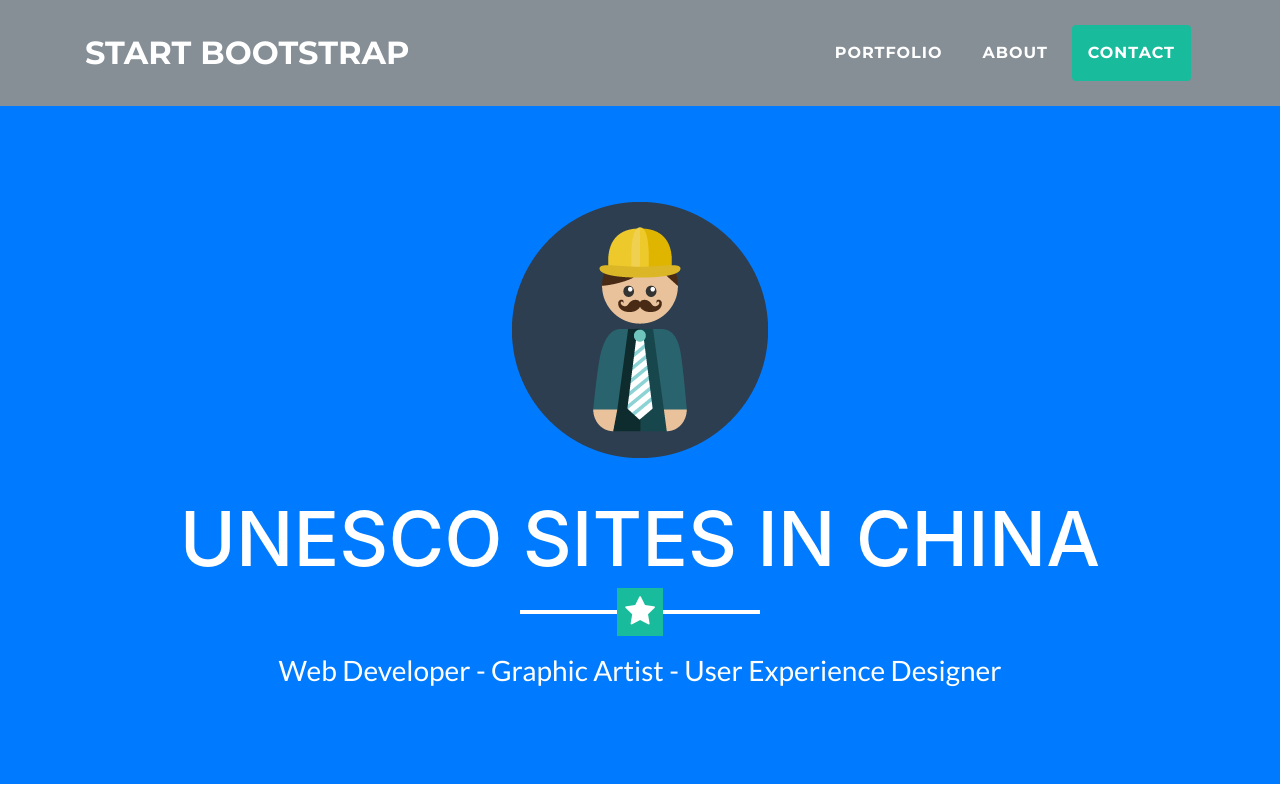
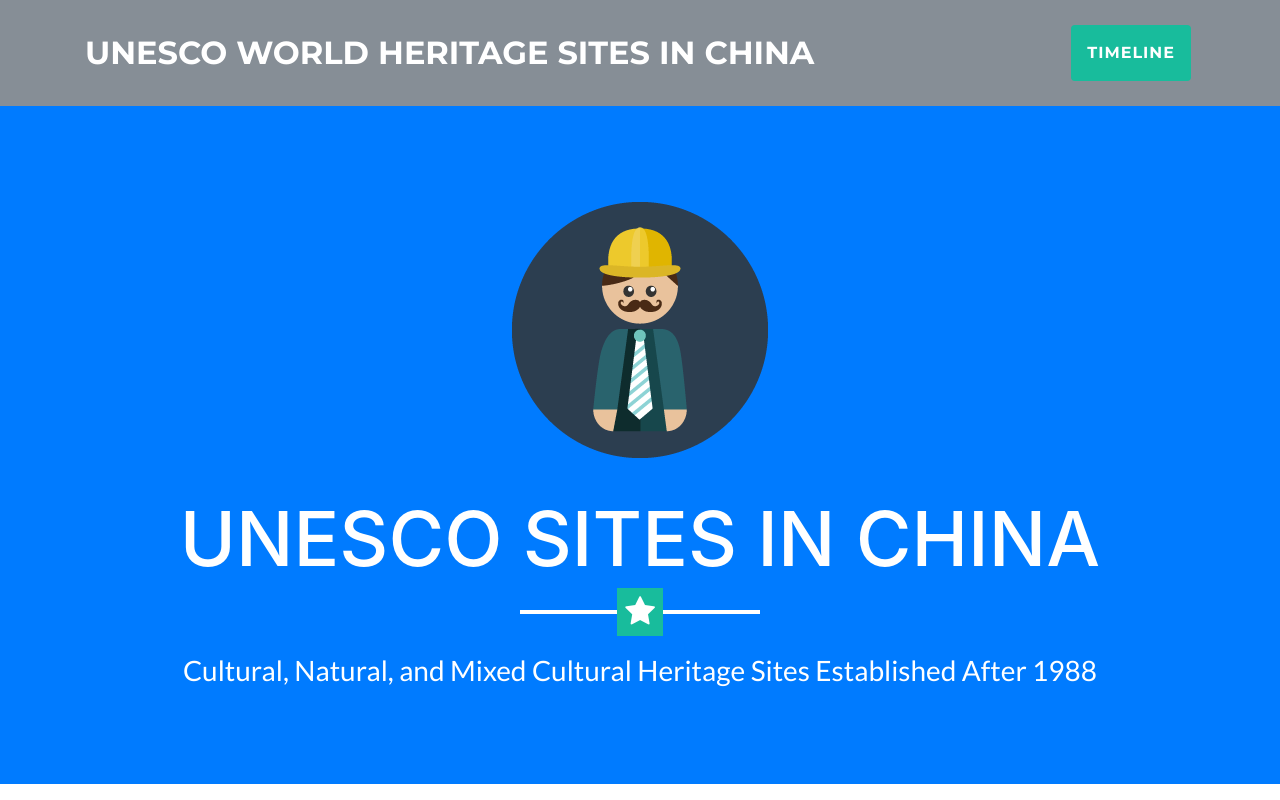
Before and after one commit to ellio252/ChinaUNESCO, a website with bundled scripts: page index.html in a window 1280 px wide. Shown: the top 800 px of the page. Built offline with nearby package versions, Linux system fonts and the light colour scheme.

Commit message:
Update index.html

```diff
--- a/index.html
+++ b/index.html
@@ -31,21 +31,15 @@
     <!-- Navigation -->
     <nav class="navbar navbar-expand-lg bg-secondary fixed-top text-uppercase" id="mainNav">
       <div class="container">
-        <a class="navbar-brand js-scroll-trigger" href="#page-top">Start Bootstrap</a>
+        <a class="navbar-brand js-scroll-trigger" href="#page-top">Unesco World Heritage Sites in China</a>
         <button class="navbar-toggler navbar-toggler-right text-uppercase bg-primary text-white rounded" type="button" data-toggle="collapse" data-target="#navbarResponsive" aria-controls="navbarResponsive" aria-expanded="false" aria-label="Toggle navigation">
           Menu
           <i class="fa fa-bars"></i>
         </button>
         <div class="collapse navbar-collapse" id="navbarResponsive">
           <ul class="navbar-nav ml-auto">
-            <li class="nav-item mx-0 mx-lg-1">
-              <a class="nav-link py-3 px-0 px-lg-3 rounded js-scroll-trigger" href="#portfolio">Portfolio</a>
-            </li>
-            <li class="nav-item mx-0 mx-lg-1">
-              <a class="nav-link py-3 px-0 px-lg-3 rounded js-scroll-trigger" href="#about">About</a>
-            </li>
-            <li class="nav-item mx-0 mx-lg-1">
-              <a class="nav-link py-3 px-0 px-lg-3 rounded js-scroll-trigger" href="#contact">Contact</a>
+                    <li class="nav-item mx-0 mx-lg-1">
+              <a class="nav-link py-3 px-0 px-lg-3 rounded js-scroll-trigger" href="#contact">Timeline</a>
             </li>
           </ul>
         </div>
@@ -58,7 +52,7 @@
         <img class="img-fluid mb-5 d-block mx-auto" src="img/profile.png" alt="">
         <h1 class="text-uppercase mb-0">UNESCO Sites in China</h1>
         <hr class="star-light">
-        <h2 class="font-weight-light mb-0">Web Developer - Graphic Artist - User Experience Designer</h2>
+        <h2 class="font-weight-light mb-0">Cultural, Natural, and Mixed Cultural Heritage Sites Established After 1988</h2>
       </div>
     </header>
 
```
